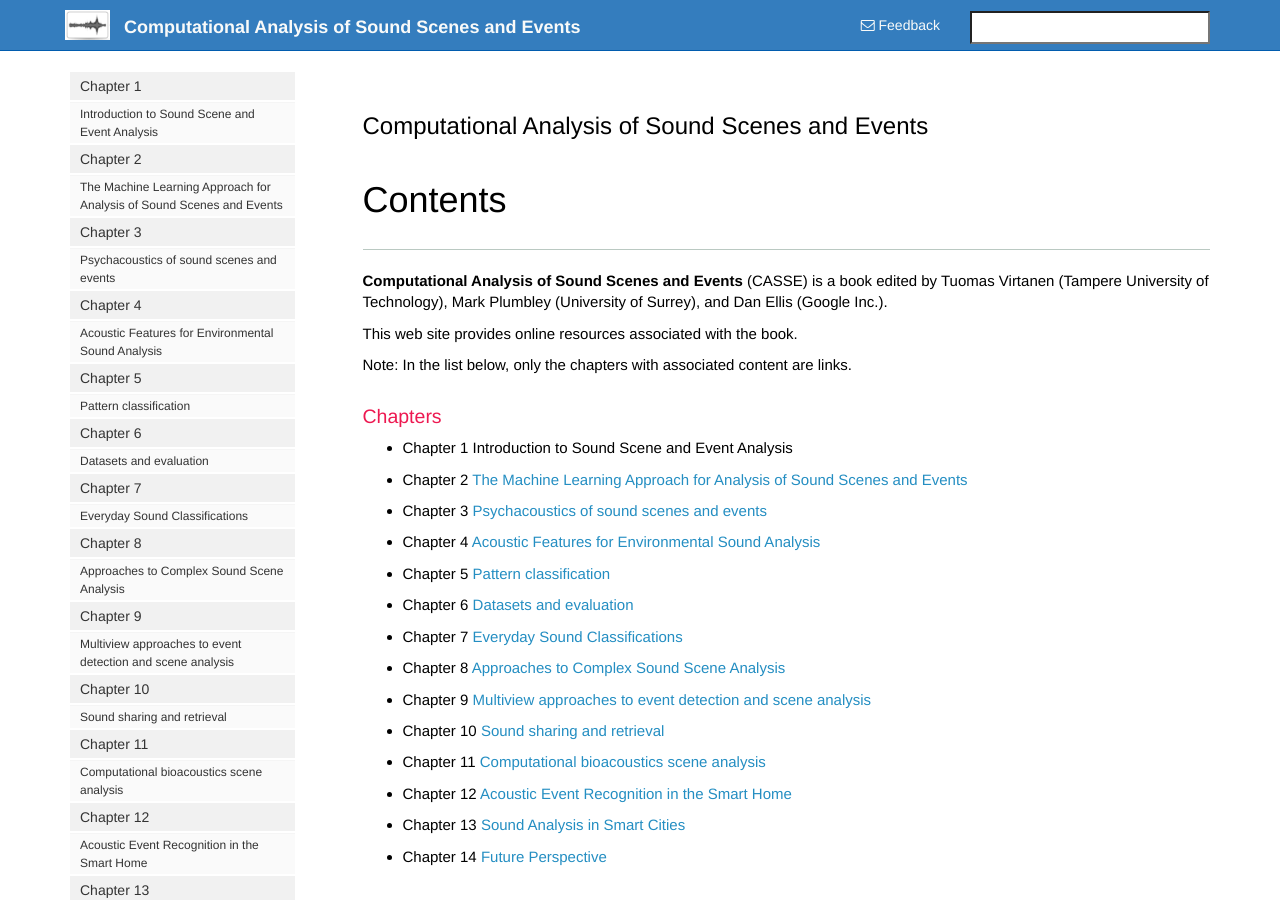
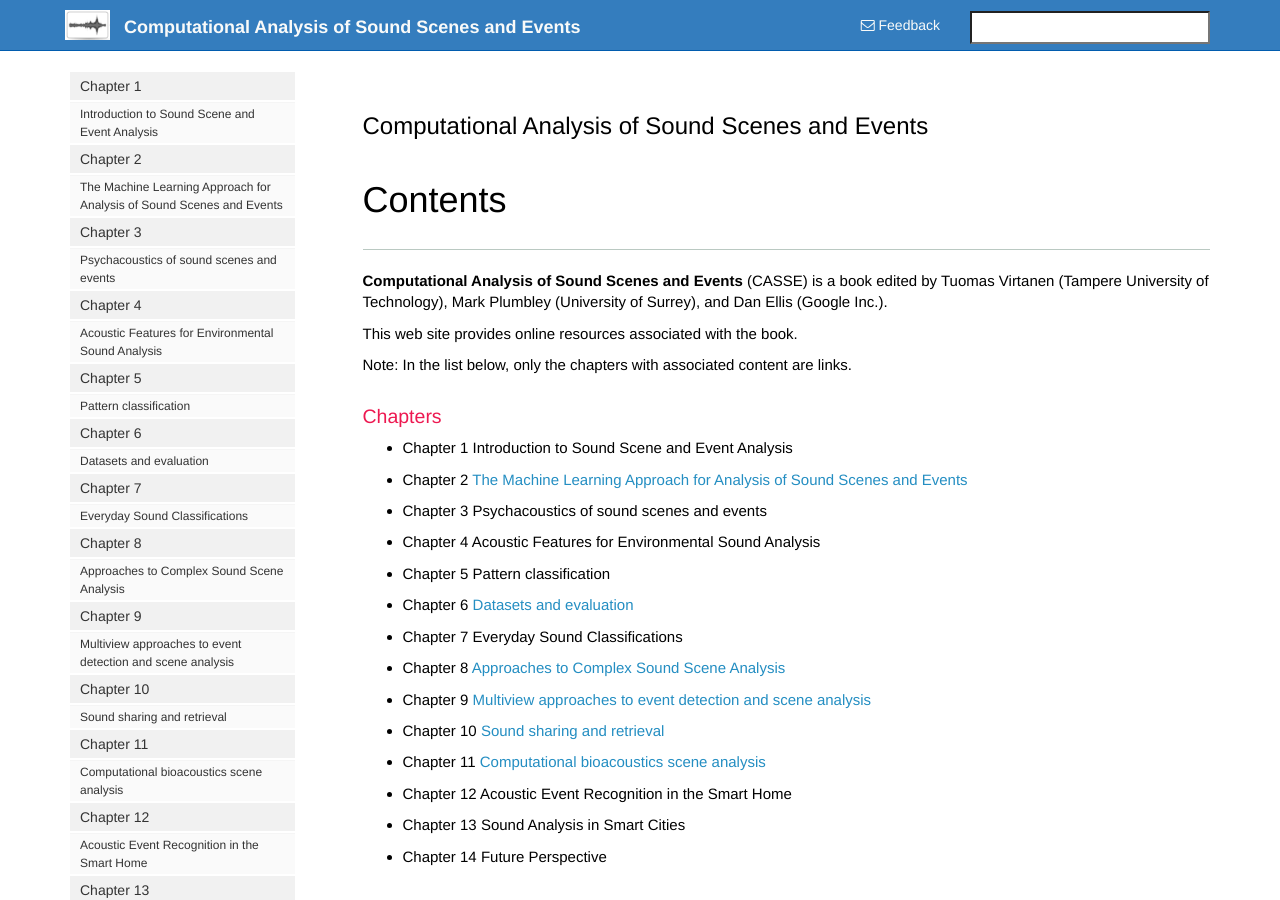
Before and after one commit to cassebook/cassebook.github.io, a Jekyll site: the page built from index.md, in a window 1280 px wide. Built offline with Jekyll 4.4.1, drawn with Linux system fonts in a browser that asks for light colours; nearby versions of some CDN libraries; comment, search, counter and statistics services are not loaded.

Commit message:
Add explicit list of chapters with web content.

```diff
--- a/index.md
+++ b/index.md
@@ -14,9 +14,9 @@ Note: In the list below, only the chapters with associated content are links.
 {% assign grouped = site.docs | group_by: 'category' %}
 {% for group in grouped %}
 {% assign items = group.items | sort: 'order' %}
-{% if group.name == 'Chapter  1' %}
+{% if group.name == 'Chapter  2' or group.name == 'Chapter  6' or group.name == 'Chapter  8' or group.name == 'Chapter  9' or group.name == 'Chapter 10' or group.name == 'Chapter 11' %}
+* {{ group.name }} [{{ items.first.title }}]({{ site.baseurl }}{{ items.first.url }})
+{% else %}
 * {{ group.name }} {{ items.first.title }}
-{% else %}
-* {{ group.name }} [{{ items.first.title }}]({{ site.baseurl }}{{ items.first.url }})
 {% endif %}
 {% endfor %}
```
